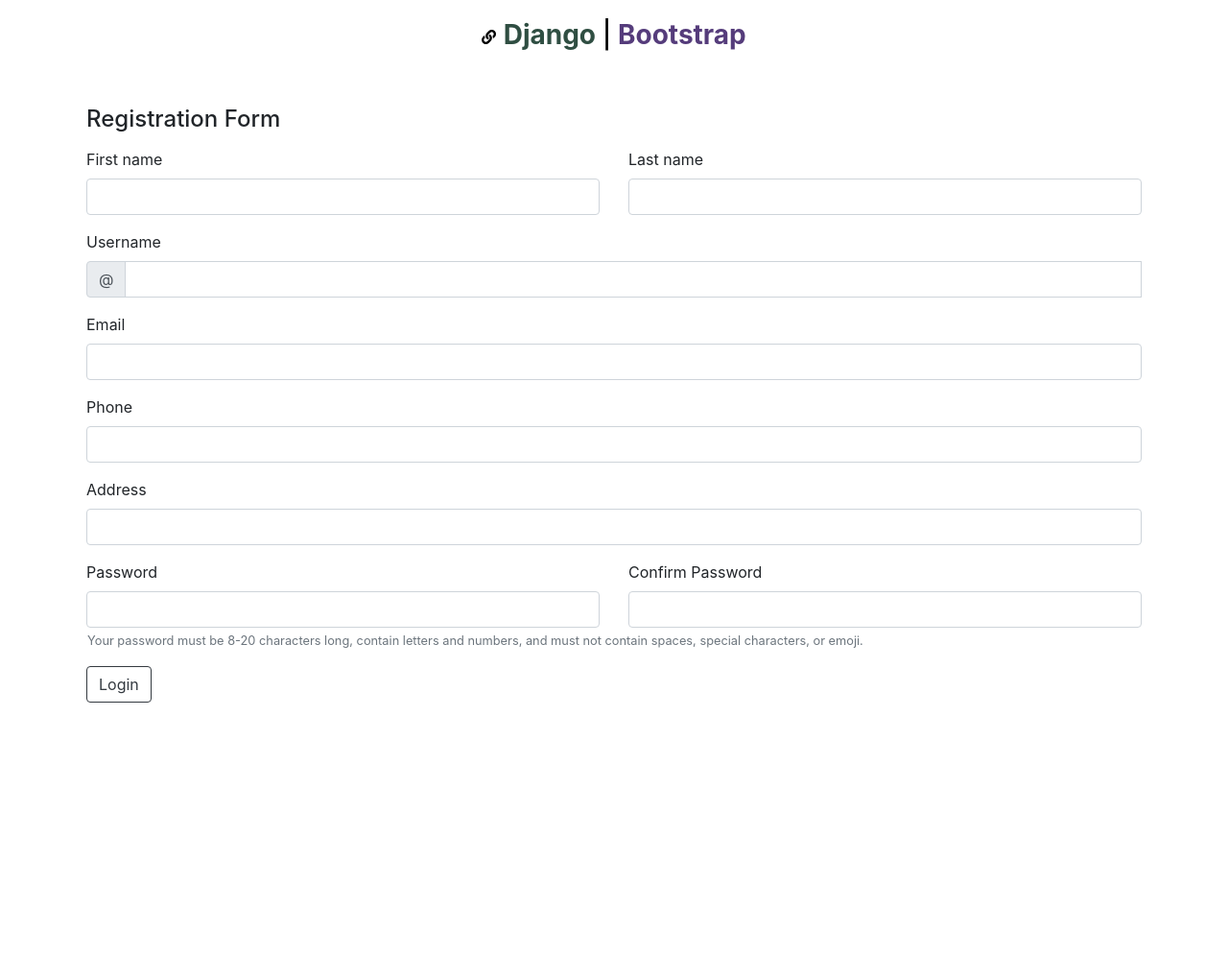
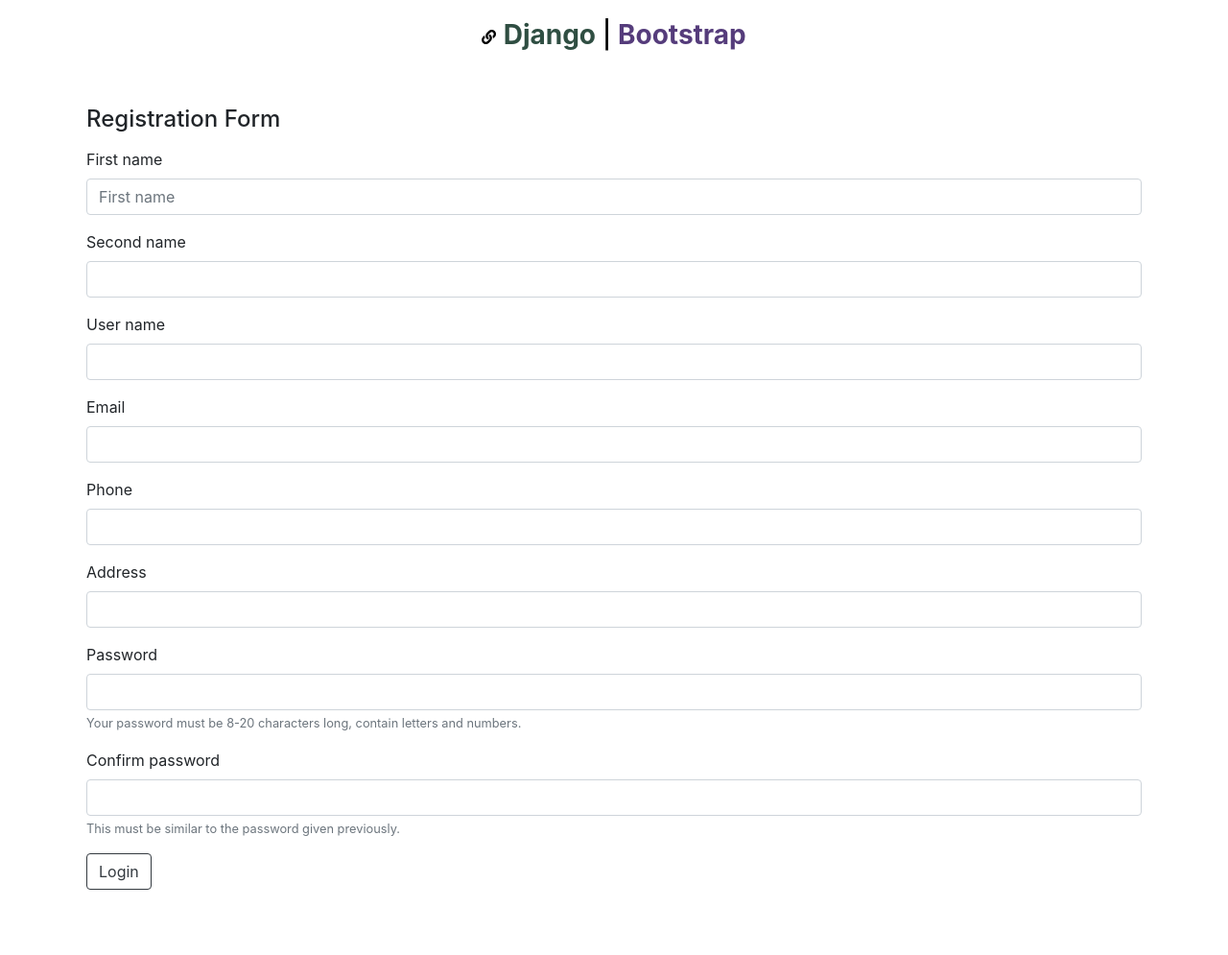
Before and after one commit to wwangwe/Django-Forms, a Django app: template accounts/templates/accounts/register.html in a window 1280 px wide. Shown: the whole page at 96% size. Before the commit the page ends 732 px from the top, so only its background shows below. Run offline with Django 3.2, Linux system fonts and the light colour scheme; the template is opened without the code that fills it: values that come from a table or form of the project are taken from there, others are empty; parts of the project's set-up code (start-up, migrations or seed data) failed here and were passed over; some libraries are stand-ins or nearby versions.

Commit message:
Create form to accept user registration

```diff
--- /dev/null
+++ b/accounts/forms.py
@@ -0,0 +1,43 @@
+from django import forms
+
+class RegistrationForm(forms.Form):
+	first_name = forms.CharField(
+		max_length=30,
+		label_suffix='',
+		widget=forms.TextInput(
+			attrs={'placeholder':'First name'}
+			)
+		)
+	second_name = forms.CharField(max_length=30, label_suffix='')
+	user_name = forms.CharField(max_length=30, label_suffix='')
+	email = forms.EmailField(max_length=255, label_suffix='')
+	phone = forms.CharField(max_length=12, label_suffix='')
+	address = forms.CharField(max_length=30, label_suffix='')
+	password = forms.CharField(
+		min_length=8,
+		max_length=20,
+		widget=forms.PasswordInput(),
+		help_text='Your password must be 8-20 characters long, contain letters and numbers.',
+		label_suffix='')
+	confirm_password = forms.CharField(
+		min_length=8,
+		max_length=20,
+		widget=forms.PasswordInput(),
+		help_text='This must be similar to the password given previously.',
+		label_suffix='')
+
+	def clean(self):
+		cleaned_data = super(RegistrationForm, self).clean()
+		first_name = cleaned_data.get('first_name')
+		second_name = cleaned_data.get('second_name')
+		user_name = cleaned_data.get('user_name')
+		email = cleaned_data.get('email')
+		phone = cleaned_data.get('phone')
+		address = cleaned_data.get('address')
+		password = cleaned_data.get('password')
+		confirm_password = cleaned_data.get('confirm_password')
+
+		if password != confirm_password:
+			raise forms.ValidationError(
+				"The Passwords do not Match!"
+				)
--- a/accounts/templates/accounts/register.html
+++ b/accounts/templates/accounts/register.html
@@ -1,4 +1,5 @@
 {% load static %}
+{% load widget_tweaks %}
 <!doctype html>
 <html lang="en">
 
@@ -36,76 +37,42 @@
         </a>
         <div class="py-5">
             <h4 class="mb-3">Registration Form</h4>
-            <form class="needs-validation" novalidate>
-                <div class="row">
-                    <div class="col-md-6 mb-3">
-                        <label for="firstName">First name</label>
-                        <input type="text" class="form-control" id="firstName" value="" required>
-                        <div class="invalid-feedback">
-                            Valid first name is required.
-                        </div>
+            <form class="needs-validation" method="POST" novalidate>
+                {% csrf_token %}
+                {% for hidden_field in form.hidden_fields %}
+                    {{ hidden_field }}
+                {% endfor %}
+
+                {% if form.non_field_errors %}
+                <div class="alert alert-danger" role="alert">
+                    {% for error in form.non_field_errors %}
+                        {{ error }}
+                    {% endfor %}
+                </div>
+                {% endif %}
+                {% for field in form.visible_fields %}
+                    <div class="form-group">
+                        {{ field.label_tag }}
+
+                        {% if form.is_bound %}
+                            {% if field.errors %}
+                                {% render_field field class="form-control is-invalid" %}
+                                {% for error in field.errors %}
+                                   <div class="invalid-feedback">
+                                        {{ error }}
+                                    </div>
+                                {% endfor %}
+                            {% else %}
+                            {% render_field field class="form-control is-valid" %}
+                            {% endif %}
+                        {% else %}
+                        {% render_field field class="form-control" %}
+                        {% endif %}
+                        {% if field.help_text %}
+                        <small class="form-text text-muted">{{ field.help_text }}</small>
+                        {% endif %}
                     </div>
-                    <div class="col-md-6 mb-3">
-                        <label for="lastName">Last name</label>
-                        <input type="text" class="form-control" id="lastName" value="" required>
-                        <div class="invalid-feedback">
-                            Valid last name is required.
-                        </div>
-                    </div>
-                </div>
-
-                <div class="mb-3">
-                    <label for="username">Username</label>
-                    <div class="input-group">
-                        <div class="input-group-prepend">
-                            <span class="input-group-text">@</span>
-                        </div>
-                        <input type="text" class="form-control" id="username" required>
-                        <div class="invalid-feedback" style="width: 100%;">
-                            Your username is required.
-                        </div>
-                    </div>
-                </div>
-
-                <div class="mb-3">
-                    <label for="email">Email</label>
-                    <input type="email" class="form-control" id="email">
-                    <div class="invalid-feedback">
-                        Please enter a valid email address.
-                    </div>
-                </div>
-                <div class="mb-3">
-                    <label for="phone">Phone</label>
-                    <input type="tel" class="form-control" id="phone" required">
-                    <div class="invalid-feedback">
-                        Please enter a valid phone number.
-                    </div>
-                </div>
-
-                <div class="mb-3">
-                    <label for="address">Address</label>
-                    <input type="text" class="form-control" id="address" required>
-                    <div class="invalid-feedback">
-                        Please enter your home address.
-                    </div>
-                </div>
-                <div class="row">
-                    <div class="col-md-6">
-                        <label for="password">Password</label>
-                        <input type="password" id="password" class="form-control" aria-describedby="passwordHelpBlock">
-                    </div>
-                    <div class="col-md-6">
-                        <label for="password1">Confirm Password</label>
-                        <input type="password" id="password1" class="form-control" aria-describedby="passwordHelpBlock">
-                    </div>
-                    <div class="ml-3 mb-3">
-                        <small id="passwordHelpBlock" class="form-text text-muted">
-                            Your password must be 8-20 characters long, contain letters and numbers, and must not
-                            contain
-                            spaces, special characters, or emoji.
-                        </small>
-                    </div>
-                </div>
+                {% endfor %}
                 <button type="submit" class="btn btn-outline-dark">Login</button>
             </form>
         </div>
```
